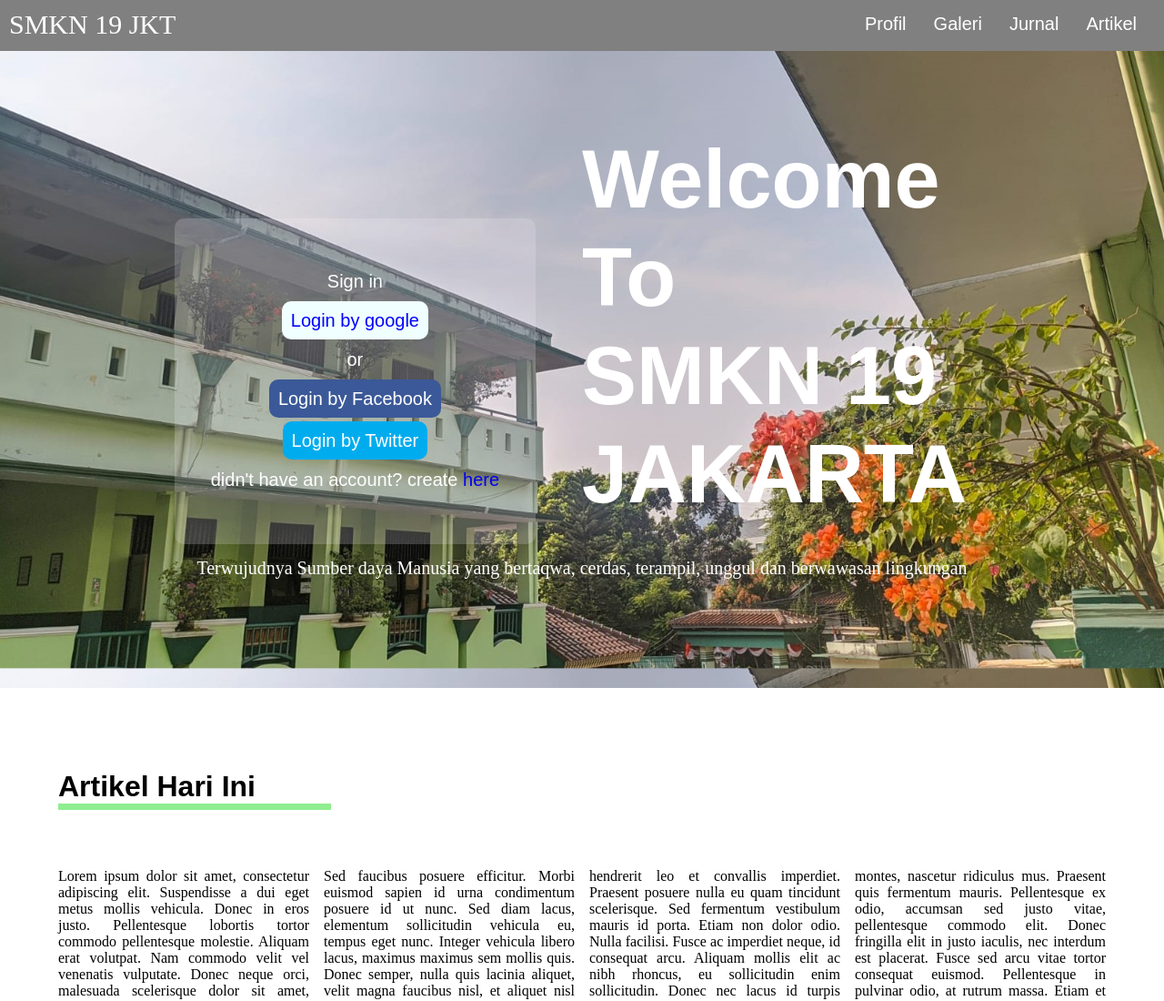
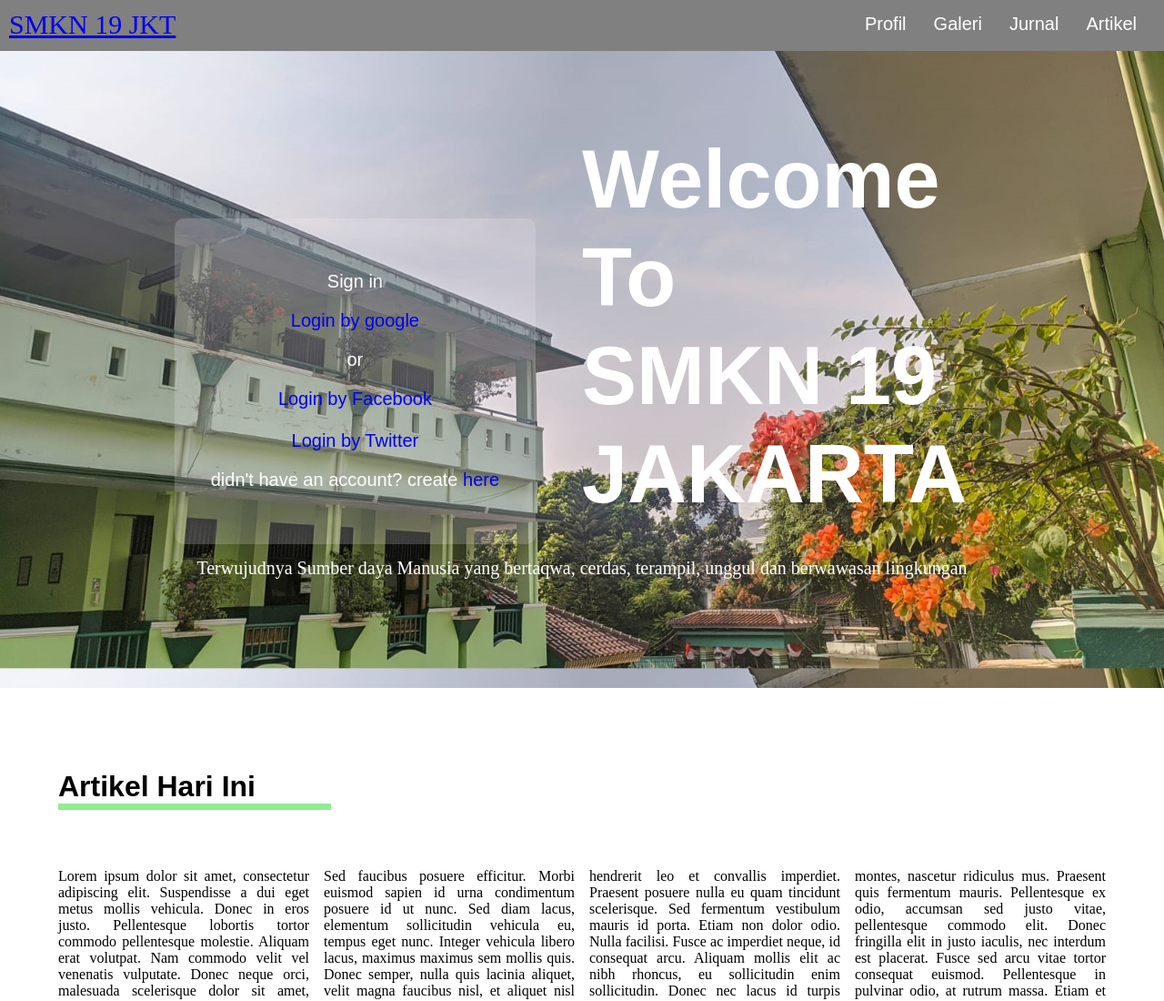
Before and after one commit to suryaax/latihan, a plain HTML site: page index.html in a window 1280 px wide. Shown: the top 1100 px of the page at 91% size. Drawn offline with Linux system fonts and the light colour scheme.

Commit message:
Update index.html

```diff
--- a/index.html
+++ b/index.html
@@ -12,7 +12,7 @@
 <body>
     <div class="header">
         <!-- <p ><span>Suryaweb</span></p> -->
-        <div class="logo">SMKN 19 JKT</div>
+        <div class="logo"><a href="index.html">SMKN 19 JKT</a></div>
         <div class="navmenu">
                 <a href="#">Profil</a>
                 <a href="#">Galeri</a>
@@ -23,14 +23,12 @@
     <div class="mainbody">
         <div class="buton">
             <p>Sign in</p>
-            <a href="https://account.google.com"><span class="btn google">Login by google</span></a>
-
+            <a href="https://account.google.com" class="btn_google">Login by google</a>
             <p>or</p>
-
-            <a href="https://facebook.com"><span class="btn fb">Login by Facebook</span></a>
+            <a href="https://facebook.com" class="btn_fb">Login by Facebook</a>
             <br>
             <br>
-            <a href="https://twitter.com"><span class="btn twt">Login by Twitter</span></a>
+            <a href="https://twitter.com" class="btn_twt">Login by Twitter</a>
             <p>didn't have an account? create <a href="#">here</a></p>
         </div>
             <h1 class="Welcome">Welcome</h1>
@@ -59,6 +57,15 @@
                 <input class="sob" type="submit" value="send">
             </div>
         </div>
+        <!-- <p>Choose your background profile</p>
+        <br>
+        <select class="Selection">
+            <option value="opt_1">Teacher</option>
+            <option value="opt_2">Students</option>
+            <option value="opt_3">Parents</option>
+            <option value="opt_4">Officials</option>
+        </select> -->
+
     </div>
 </body>
 
```
